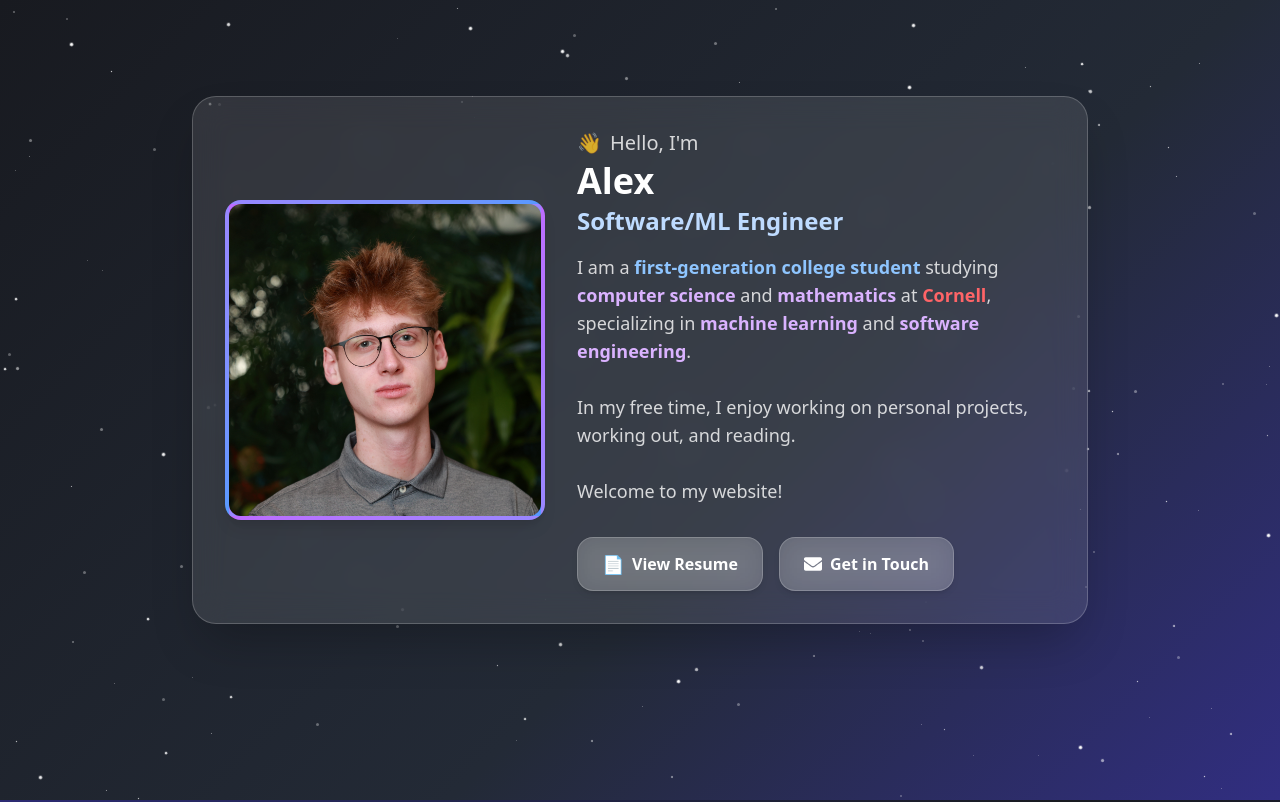
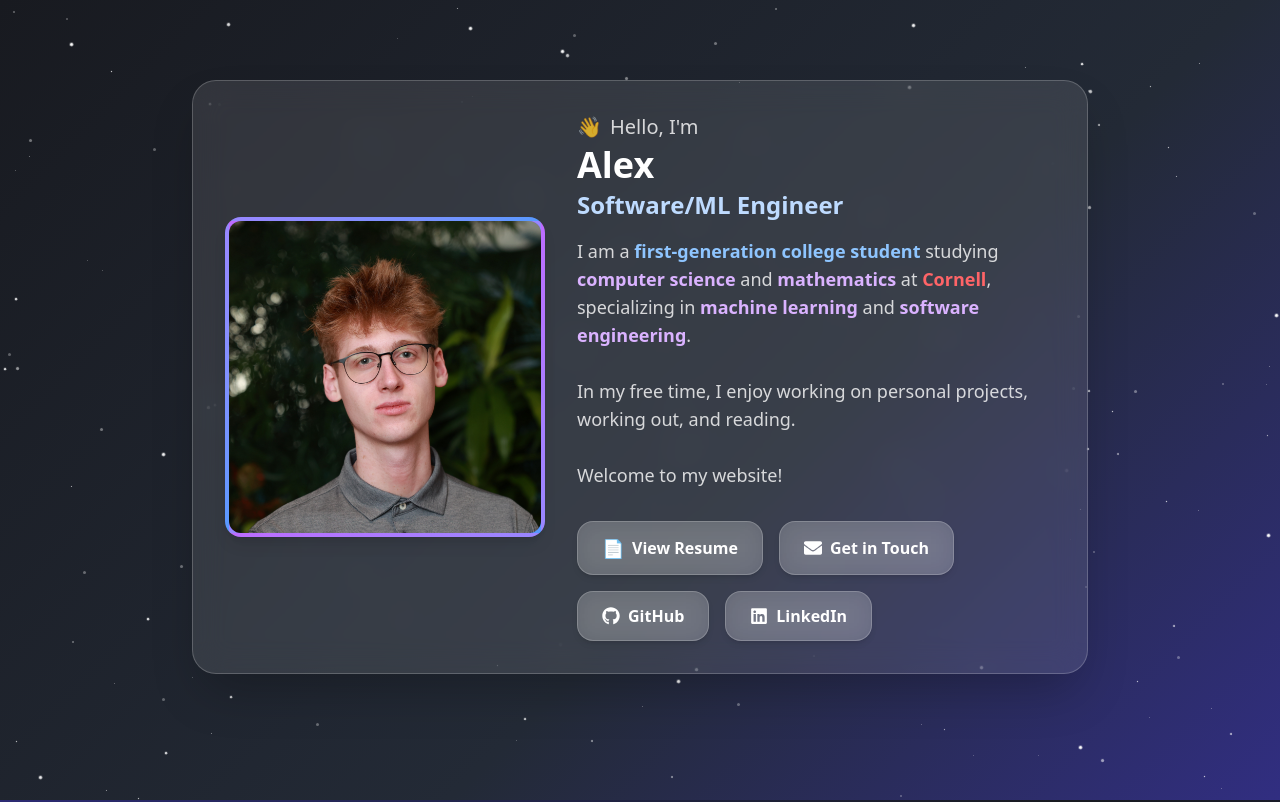
Before and after one commit to LambdaAK/Alex-Kozik-Portfolio, a React (Vite) app: page / in a window 1280 px wide. Shown: the top 802 px of the page. Built offline with nearby package versions, Linux system fonts and the light colour scheme.

Commit message:
Added more buttons

```diff
--- a/src/App.tsx
+++ b/src/App.tsx
@@ -1,7 +1,7 @@
 import './App.css'
 import { useEffect, useState } from 'react';
 import Starfield from './Starfield';
-import { FaEnvelope } from 'react-icons/fa';
+import { FaEnvelope, FaGithub, FaLinkedin } from 'react-icons/fa';
 import { Mouse, ArrowDown } from 'lucide-react';
 
 // About Me Card Component
@@ -34,7 +34,7 @@ const AboutMeCard = () => (
         Welcome to my website!
       </p>
       {/* Buttons */}
-      <div className="flex flex-row gap-4 mt-2">
+      <div className="flex flex-row gap-4 mt-2 flex-wrap">
         <a
           href="/resume.pdf"
           download
@@ -49,6 +49,24 @@ const AboutMeCard = () => (
         >
           <FaEnvelope size={18} />
           Get in Touch
+        </a>
+        <a
+          href="https://github.com/LambdaAK"
+          target="_blank"
+          rel="noopener noreferrer"
+          className="flex items-center gap-2 px-6 py-3 rounded-2xl bg-white/20 text-white font-semibold shadow-md border border-white/20 hover:bg-gradient-to-r hover:from-blue-500/40 hover:to-purple-500/40 hover:text-blue-100 transition text-base backdrop-blur-md"
+        >
+          <FaGithub size={18} />
+          GitHub
+        </a>
+        <a
+          href="https://linkedin.com/in/alex-kozik"
+          target="_blank"
+          rel="noopener noreferrer"
+          className="flex items-center gap-2 px-6 py-3 rounded-2xl bg-white/20 text-white font-semibold shadow-md border border-white/20 hover:bg-gradient-to-r hover:from-blue-500/40 hover:to-purple-500/40 hover:text-blue-100 transition text-base backdrop-blur-md"
+        >
+          <FaLinkedin size={18} />
+          LinkedIn
         </a>
       </div>
     </div>
```
